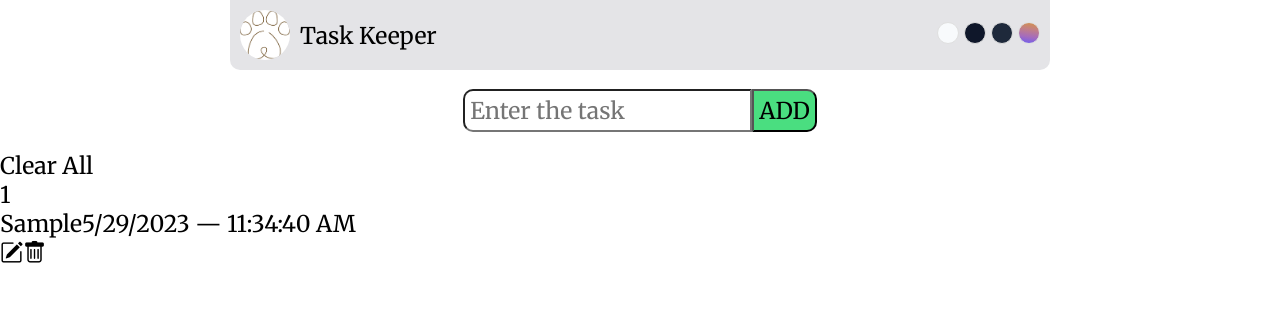
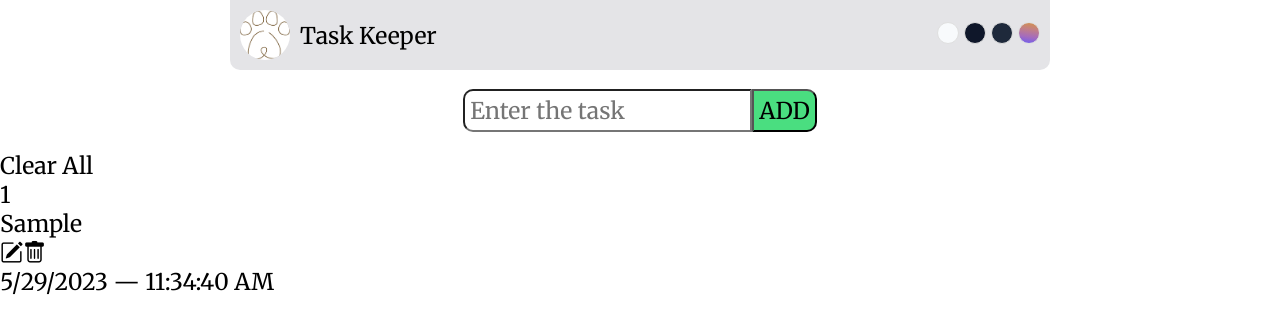
Before and after one commit to anshul-bheniye/task-keeper, a React (Create React App) app: page / in a window 1280 px wide. Both pictures are taken after typing "Sample" into the empty fields and a click on the button "ADD". Shown: the top 334 px of the page. Built offline with nearby package versions, Linux system fonts and the light colour scheme.

Commit message:
refactor jsx elements

```diff
--- a/src/components/ShowTask.js
+++ b/src/components/ShowTask.js
@@ -14,18 +14,20 @@ export const ShowTask = ({addTasks, setAddTasks, editTask, setEditTask}) => {
   return (
     <div className='showTask'>
       <div className='container-head'>
-        <p onClick= { ()=>{ setAddTasks('') } } >Clear All</p>
+        <p className='make-btn'  onClick= { ()=>{ setAddTasks('') } } >Clear All</p>
         <p>{addTasks.length}</p>
       </div>
       <ul className='container-body'>
         {addTasks && addTasks.map((addTask)=>(
           <li key={addTask.id}>
-            <p>
+            <div className='group'>
                 <span className='name'>{addTask.name}</span>
-                <span className='time'>{addTask.date}</span>
-            </p>
-            <i onClick={() => handleEdit(addTask.id)} className='bi bi-pencil-square'></i>
-            <i onClick={() => handleDelete(addTask.id)} className='bi bi-trash'></i>
+                <div className='icon'>
+                  <i onClick={() => handleEdit(addTask.id)} className='bi bi-pencil-square'></i>
+                  <i onClick={() => handleDelete(addTask.id)} className='bi bi-trash'></i>
+                </div>
+            </div>
+            <small className='time'>{addTask.date}</small>
         </li>
         ))}
       </ul>
```
